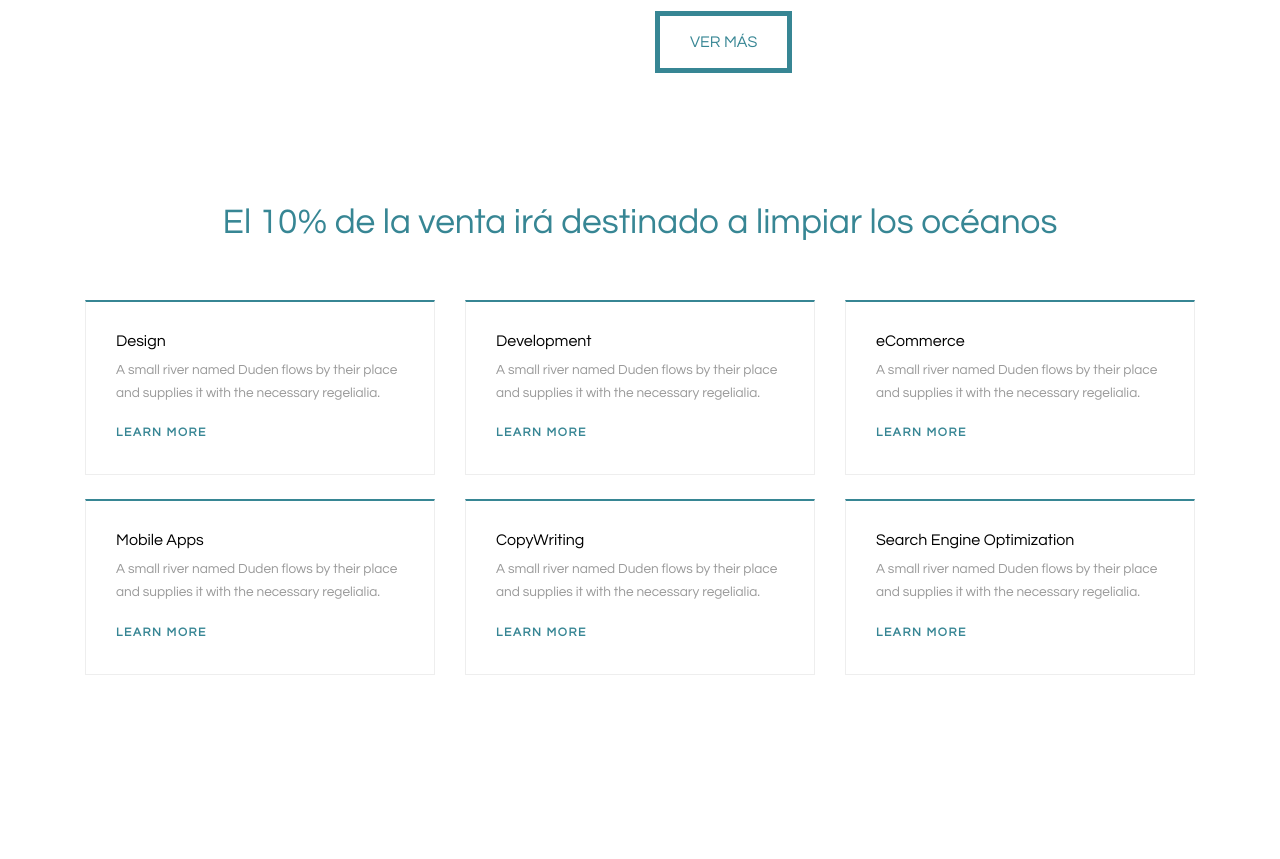
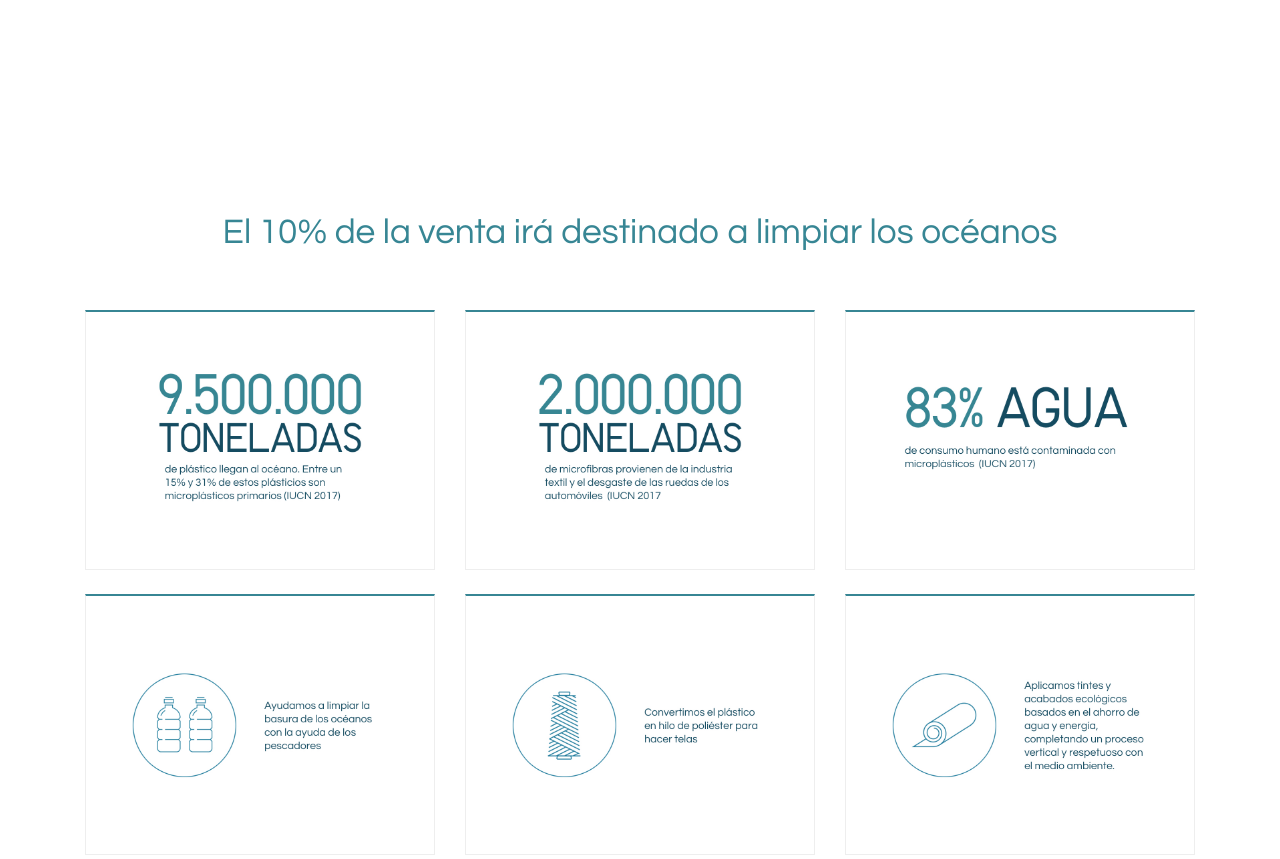
Before and after one commit to Noidat/uniqlowhale, a plain HTML site: page index.html in a window 1280 px wide. Shown: the part 893-1752 px from the top of the page. Drawn offline with Linux system fonts and the light colour scheme; files whose address does not match are found by name.

Commit message:
ultima hora

```diff
--- a/index.html
+++ b/index.html
@@ -144,19 +144,10 @@ height="0" width="0" style="display:none;visibility:hidden"></iframe></noscript>
     </div> <!-- END .site-navbar-wrap -->
 
     <div class="site-blocks-cover" id="home-section">
-    <video controls width="100%" autoplay loop>
+        <video width="100%" controls="autoplay loop">
+          <source src="images/video.mp4" type="video/mp4">
+        </video>
 
-    <source src="images/video.mp4"
-            type="video/mp4">
-
-    Sorry, your browser doesn't support embedded videos.
-</video>
-
-          </div>
-
-          </div>
-        </div>
-      </div>
       <div class="container">
         <div class="row">
           <div class="col-md-6 ml-auto align-self-center">
@@ -164,10 +155,7 @@ height="0" width="0" style="display:none;visibility:hidden"></iframe></noscript>
               <div class="heading">
                 <h1></h1>
               </div>
-              <div class="text">
 
-                <p><a href="https://free-template.co/" target="_blank" class="btn btn-outline-primary btn-md">VER MÁS</a></p>
-              </div>
             </div>
           </div>
         </div>
@@ -176,8 +164,8 @@ height="0" width="0" style="display:none;visibility:hidden"></iframe></noscript>
 
     <div class="site-section" id="lo-que-hacemos-section">
       <div class="container">
-        <div class="row mb-5">
-          <div class="col-lg-12 section-title">
+        <div class="row mt-5 mb-5">
+          <div class="col-lg-12 section-title mt-5">
             <h2 class="title text-primary text-center">El 10% de la venta irá destinado a limpiar los océanos</h2>
           </div>
         </div>
@@ -186,45 +174,62 @@ height="0" width="0" style="display:none;visibility:hidden"></iframe></noscript>
             <div class="row">
               <div class="col-md-6 col-lg-4 mb-4 mb-lg-4">
                 <div class="service h-100">
-                  <h3>Design</h3>
-                  <p>A small river named Duden flows by their place and supplies it with the necessary regelialia.</p>
-                  <p><a href="#" class="readmore">Learn more</a></p>
+                    <div class="item design">
+                      <a href="images/1.jpg" class="item-wrap" data-fancybox="gal">
+                        <span class="icon-search2"></span>
+                        <img class="img-fluid" src="images/1.jpg" alt="Toneladas, plástico, microplástico, marino">
+                      </a>
+                    </div>
                 </div>
               </div>
               <div class="col-md-6 col-lg-4 mb-4 mb-lg-4">
                 <div class="service h-100">
-                  <h3>Development</h3>
-                  <p>A small river named Duden flows by their place and supplies it with the necessary regelialia.</p>
-                  <p><a href="#" class="readmore">Learn more</a></p>
+                    <div class="item design">
+                      <a href="images/2.jpg" class="item-wrap" data-fancybox="gal">
+                        <span class="icon-search2"></span>
+                        <img class="img-fluid" src="images/2.jpg" alt="Toneladas, plástico, microplástico, marino">
+                      </a>
+                    </div>
                 </div>
               </div>
               <div class="col-md-6 col-lg-4 mb-4 mb-lg-4">
                 <div class="service h-100">
-                  <h3>eCommerce</h3>
-                  <p>A small river named Duden flows by their place and supplies it with the necessary regelialia.</p>
-                  <p><a href="#" class="readmore">Learn more</a></p>
-                </div>
-              </div>
-
-              <div class="col-md-6 col-lg-4 mb-4 mb-lg-4">
-                <div class="service h-100">
-                  <h3>Mobile Apps</h3>
-                  <p>A small river named Duden flows by their place and supplies it with the necessary regelialia.</p>
-                  <p><a href="#" class="readmore">Learn more</a></p>
+                    <div class="item design">
+                      <a href="images/3.jpg" class="item-wrap" data-fancybox="gal">
+                        <span class="icon-search2"></span>
+                        <img class="img-fluid" src="images/3.jpg" alt="Toneladas, plástico, microplástico, marino">
+                      </a>
+                    </div>
                 </div>
               </div>
               <div class="col-md-6 col-lg-4 mb-4 mb-lg-4">
                 <div class="service h-100">
-                  <h3>CopyWriting</h3>
-                  <p>A small river named Duden flows by their place and supplies it with the necessary regelialia.</p>
-                  <p><a href="#" class="readmore">Learn more</a></p>
+                    <div class="item design">
+                      <a href="images/4.jpg" class="item-wrap" data-fancybox="gal">
+                        <span class="icon-search2"></span>
+                        <img class="img-fluid" src="images/4.jpg" alt="Toneladas, plástico, microplástico, marino">
+                      </a>
+                    </div>
                 </div>
               </div>
               <div class="col-md-6 col-lg-4 mb-4 mb-lg-4">
                 <div class="service h-100">
-                  <h3>Search Engine Optimization</h3>
-                  <p>A small river named Duden flows by their place and supplies it with the necessary regelialia.</p>
-                  <p><a href="#" class="readmore">Learn more</a></p>
+                    <div class="item design">
+                      <a href="images/5.jpg" class="item-wrap" data-fancybox="gal">
+                        <span class="icon-search2"></span>
+                        <img class="img-fluid" src="images/5.jpg" alt="Toneladas, plástico, microplástico, marino">
+                      </a>
+                    </div>
+                </div>
+              </div>
+              <div class="col-md-6 col-lg-4 mb-4 mb-lg-4">
+                <div class="service h-100">
+                    <div class="item design">
+                      <a href="images/6.jpg" class="item-wrap" data-fancybox="gal">
+                        <span class="icon-search2"></span>
+                        <img class="img-fluid" src="images/6.jpg" alt="Toneladas, plástico, microplástico, marino">
+                      </a>
+                    </div>
                 </div>
               </div>
             </div>
@@ -243,6 +248,10 @@ height="0" width="0" style="display:none;visibility:hidden"></iframe></noscript>
             <h2 class="title text-primary mb-3">Limpiamos el Alma del Océano</h2>
             <p class="mb-4">Recuperamos la basura que está destruyendo los océanos transformándola en hilo de primera calidad. Nuestros objetivo es eliminar de nuestros océanos los desechos que dañan los ecosistemas marinos; dar una segunda vida a los residuos recuperados a través de la economía circular y concienciar sobre el problema global que supone la basura marina.
             </p>
+            <div class="row">
+          <div class="mt-5 ml-3">
+            <p><a href="https://free-template.co/" target="_blank" class="btn btn-outline-primary btn-md">COMPRAR</a></p>
+          </div>
           </div>
         </div>
       </div>
@@ -254,8 +263,8 @@ height="0" width="0" style="display:none;visibility:hidden"></iframe></noscript>
 
         <div class="row mb-5 ">
           <div class="col-md-7 section-title text-center mx-auto">
-            <span class="sub-title mb-2 d-block">Photos</span>
-            <h2 class="title text-primary mb-3">Studio Gallery</h2>
+            <span class="sub-title mb-2 d-block"></span>
+            <h2 class="title text-primary mb-3">Colección</h2>
           </div>
         </div>
 
@@ -336,10 +345,7 @@ height="0" width="0" style="display:none;visibility:hidden"></iframe></noscript>
             </a>
           </div>
         </div>
-        <div class="row">
-          <div class="col-md-7 section-title text-center mx-auto mt-5">
-          	<p><a href="https://free-template.co/" target="_blank" class="btn btn-outline-primary btn-md">COMPRAR</a></p>
-          </div>
+
         </div>
 
       </div>
@@ -501,7 +507,7 @@ Se estima que un total de 1,8 billones de piezas de plástico flotan en el parch
               </blockquote>
               <div class="d-flex align-items-center vcard">
                 <figure class="mb-0 mr-3">
-                  <img src="images/Paula.jpg" alt="Free website template by Free-Template.co" class="img-fluid ounded-circle">
+                  <img src="images/Paula.jpg" alt="https://www.uniqlo.com/es/es/home" class="img-fluid ounded-circle">
                 </figure>
                 <div class="vcard-text">
                   <span class="d-block">Paula Bernal</span>
```
Also changed, not shown: images/favicon.png (added).
